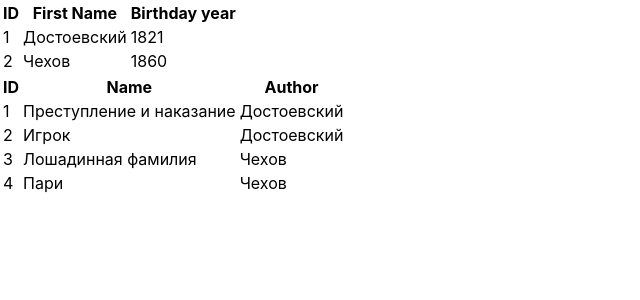
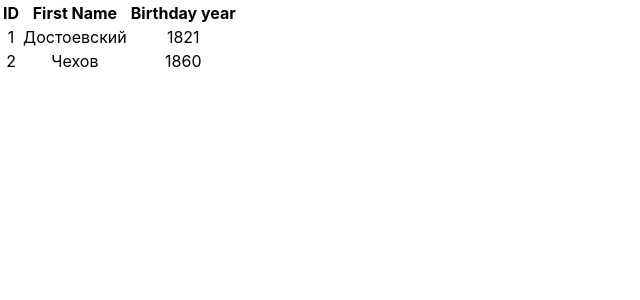
Before and after one commit to AndrewVladimirovich/D_REST, a React (Create React App) app in the folder library/frontend/: page / in a window 1280 px wide. Shown: the top 300 px of the page, without its empty margins (0-640 px from the left). Built offline with nearby package versions, Linux system fonts and the light colour scheme.

Commit message:
Lesson_5 routing

```diff
--- a/library/frontend/src/App.js
+++ b/library/frontend/src/App.js
@@ -3,6 +3,7 @@ import logo from './logo.svg';
 import './App.css';
 import AuthorList from './components/Author.js'
 import BookList from './components/Books'
+import {HashRouter, Route} from 'react-router-dom'
 import axios from 'axios'
 
 class App extends React.Component {
@@ -41,9 +42,13 @@ class App extends React.Component {
 
     render () {
         return (
-            <div>
-               <AuthorList authors={this.state.authors} />
-               <BookList items={this.state.books} />
+            <div className='App'>
+                <HashRouter>
+                    <Route exact path='/' component={() => <AuthorList authors={this.state.authors}> </AuthorList>} />
+                    <Route exact path='/books' component={() => <BookList items={this.state.books}> </BookList>} />
+                </HashRouter>
+                {/* <AuthorList authors={this.state.authors} />
+                <BookList items={this.state.books} /> */}
             </div>
         )
     }
```
